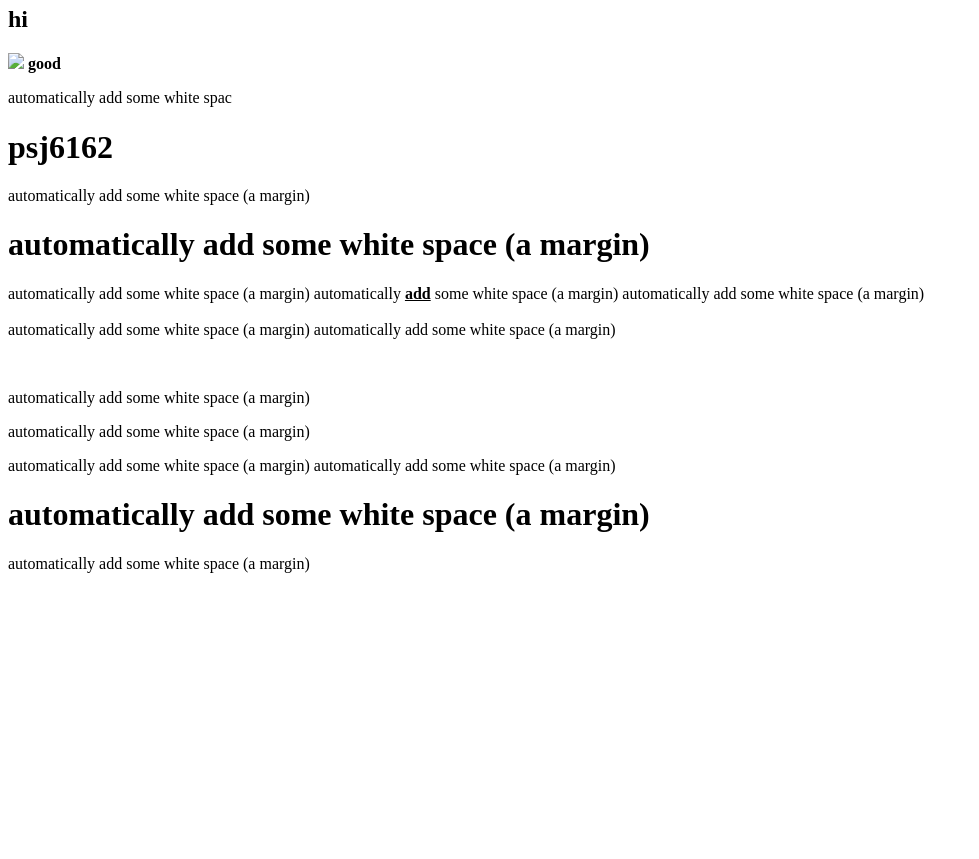
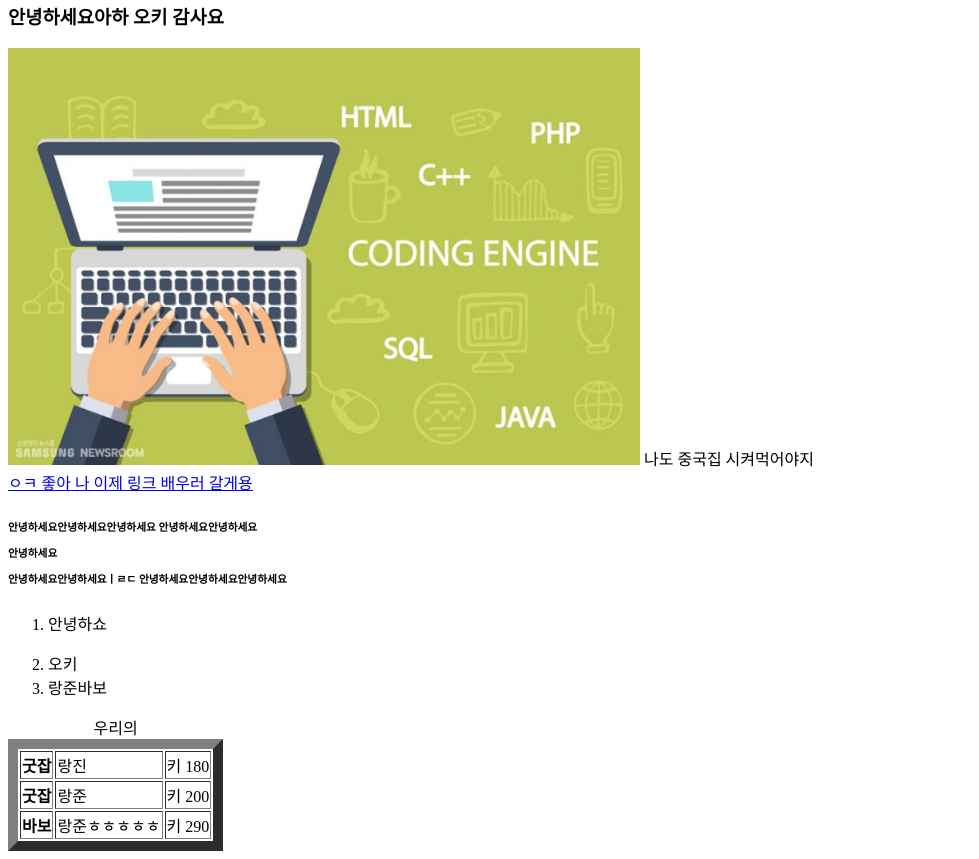
Before and after one commit to psj6162/-, a plain HTML site: page 1.html in a window 1280 px wide. Shown: the part 575-1434 px from the top of the page, without its empty margins (0-979 px from the left). Before the commit the page ends 1156 px from the top, so only its background shows below. Drawn offline with Linux system fonts and the light colour scheme.

Commit message:
220529 TIL

```diff
--- a/1.html
+++ b/1.html
@@ -1,67 +1,58 @@
 <!DOCTYPE html>
-<html lang="en" dir="ltr">
-  <head>
-    <meta charset="utf-8">
-    <title></title>
-  </head>
-  <body>
-    <h1>dfasad</h1>
+<html>
+<head>
+ <title>html no.1</title>
+</head>
+<body>
+  <h1><a href="index.html" target="_self">WEB</a></h1>
+  <p><iframe width="200" height="200" src="https://www.youtube.com/embed/SNT6IEcw3-w" title="YouTube video player" frameborder="0" allow="accelerometer; autoplay; clipboard-write; encrypted-media; gyroscope; picture-in-picture" allowfullscreen></iframe></p>
+  <ol>
+    <li><a href="1.html" target="_self">HTML</a></li>
+    <li><a href="2.html" target="_self">CSS</a></li>
+    <li><a href="3.html" target="_self">JavaScript</a></li>
+  </ol>
+  <strong>good</strong> good <u>file edit</u> selection view
+  <h1>HTML</h1>
+  <p><h2>안녕하asdasd엥 안되는데요 세요</h2></p>
+  <br /><br />
+  <h3>안녕하세요아하 오키 감사요</h3>
+  <img src="img.jpg" alt="" width="50%">
+  나도 중국집 시켜먹어야지<br>
+  <a href = "http://www.tcpschool.com/html-tags/caption" target="_blank"
+  title="abcdefgh">ㅇㅋ 좋아 나 이제 링크 배우러 갈게용</a>
+  <h6>안녕하세요안녕하세요안녕하세요
+  안녕하세요안녕하세요
+  <p>안녕하세요
+  </p>안녕하세요안녕하세요ㅣㄹㄷ
+  안녕하세요안녕하세요안녕하세요</h6>
+ <ol>
+  <li>
+    <p>안녕하쇼</p>
+  </li>
+  <li>
+    오키
+  </li>
+  <li>
+    랑준바보
+  </li>
+</ol>
 
-  </body>
-  <head>
-    <meta charset="utf-8">
-    <title></title>
-  </head>
-  <body>
-
-  </body>
-<head>
-  <title>WEB1 - html </title>
-  <meta charset="utf-8" content="">
-</head>
-
-<body>
-<h1>psj6162이란 무엇인가?</h1>
-<ol>
-  <li>javascript</li>
-  <li>good</li>
-  <li>good</li>
-  <li>good</li>
-</ol>
-<caption>표 만든다</caption>
-<table border="50">
+<table border="10">
+  <caption>우리의</caption>
   <tr>
-    <th>good</th>
-    <td>heda</td>
-    <td>99</td>
+    <th>굿잡</th>
+    <td>랑진</td>
+    <td>키 180</td>
   </tr>
   <tr>
-    <th>good</th>
-    <td>hood</td>
-    <td>44</td>
+    <th>굿잡</th>
+    <td>랑준</td>
+    <td>키 200</td>
   </tr>
   <tr>
-      <th>good</th>
-    <td>hood</td>
-    <td>44</td>
+    <th>바보</th>
+    <td>랑준ㅎㅎㅎㅎㅎ</td>
+    <td>키 290</td>
   </tr>
-</table>
-
-
-<p>browsers abcdefg</p>automatically add some white space (a margin)
-<h1>coding</h1><h2>hi</h2>
-<img src="coding.jpeg" width="20%">
-<strong>good</strong><p>automatically add some white spac</p>
-<h1>psj6162</h1>automatically add some white space (a margin)
-<h1>automatically add some white space (a margin)</h1>automatically add some white space (a margin)
-automatically <strong><u>add</u></strong> some white space (a margin)
-automatically add some white space (a margin)
-<br><br>automatically add some white space (a margin)
-automatically add some white space (a margin)
-<p><img src="coding2.jpg" width="50%" alt=""></p>
-automatically add some white space (a margin)
-<p>automatically add some white space (a margin)</p>automatically add some white space (a margin)
-automatically add some white space (a margin)
-<h1>automatically add some white space (a margin)</h1>automatically add some white space (a margin)
 </body>
 </html>
```
Also changed, not shown: 2.html (added, +42 -0 lines), 3.html (added, +48 -0 lines), index.html (added, +36 -0 lines), img.jpg (added).
